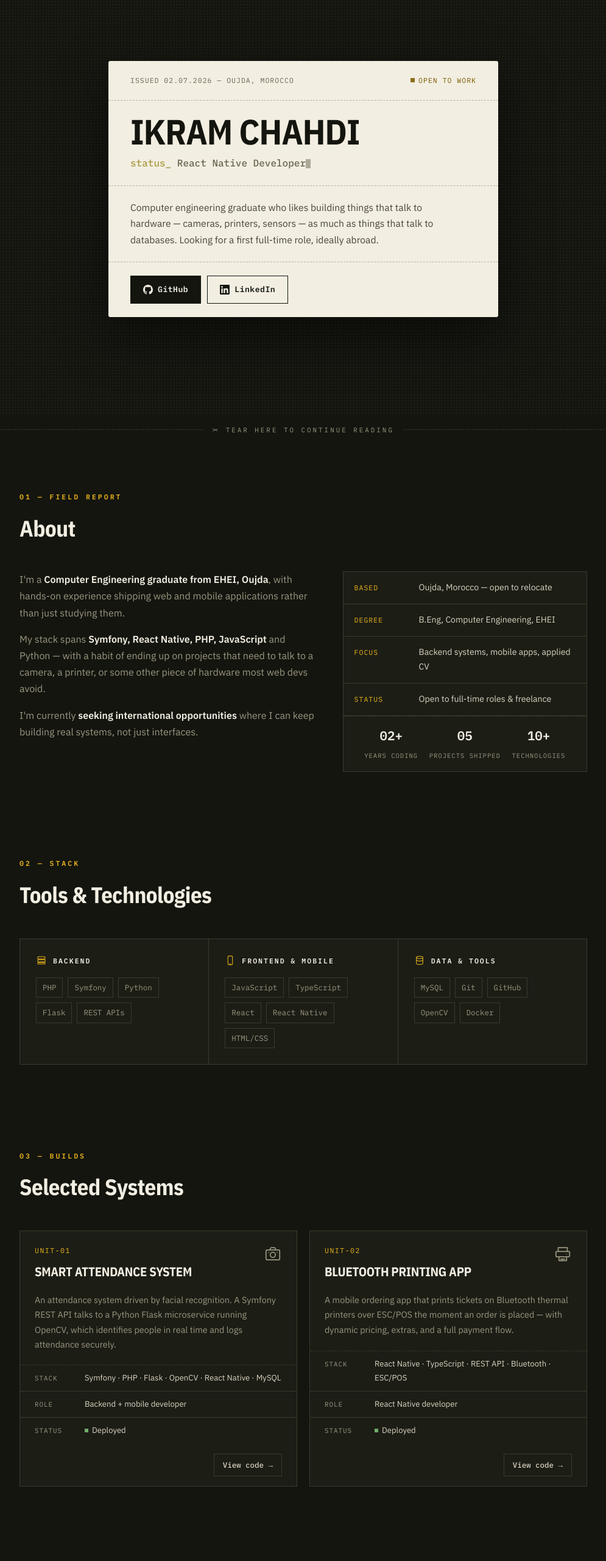
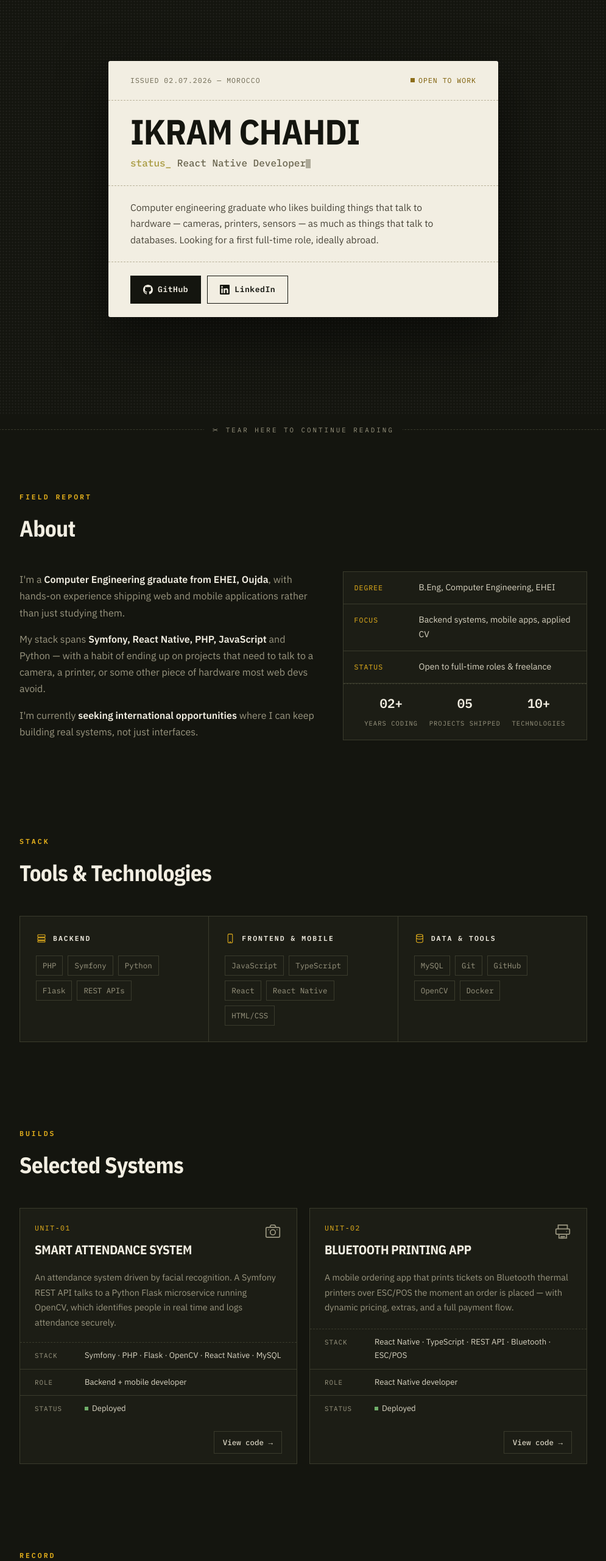
Before and after one commit to ikc20/ikc20.github.io, a plain HTML site: page index.html in a window 1280 px wide. Shown: the part 120-2680 px from the top of the page at 61% size, without its empty margins (142-1137 px from the left). Drawn offline with nearby package versions, Linux system fonts and the light colour scheme.

Commit message:
Tweak content: simplify eyebrows and trim location/role labels
Co-Authored-By: Claude Sonnet 5 <noreply@anthropic.com>

```diff
--- a/index.html
+++ b/index.html
@@ -724,7 +724,7 @@
 <div class="hero-wrap">
   <div class="ticket">
     <div class="ticket-row ticket-issued">
-      <span>Issued 02.07.2026 — Oujda, Morocco</span>
+      <span>Issued 02.07.2026 —  Morocco</span>
       <span class="flag"><span class="sq"></span> Open to work</span>
     </div>
     <div class="ticket-row">
@@ -755,7 +755,7 @@
 
 <!-- ABOUT -->
 <section id="about">
-  <div class="eyebrow">01 — Field report</div>
+  <div class="eyebrow"> Field report</div>
   <h2 class="section-title">About</h2>
   <div class="about-grid fade-up">
     <div class="about-text">
@@ -775,7 +775,6 @@
     </div>
     <div>
       <div class="spec-block">
-        <div class="spec-row"><div class="k">Based</div><div class="v">Oujda, Morocco — open to relocate</div></div>
         <div class="spec-row"><div class="k">Degree</div><div class="v">B.Eng, Computer Engineering, EHEI</div></div>
         <div class="spec-row"><div class="k">Focus</div><div class="v">Backend systems, mobile apps, applied CV</div></div>
         <div class="spec-row"><div class="k">Status</div><div class="v">Open to full-time roles &amp; freelance</div></div>
@@ -791,7 +790,7 @@
 
 <!-- SKILLS -->
 <section id="skills">
-  <div class="eyebrow">02 — Stack</div>
+  <div class="eyebrow"> Stack</div>
   <h2 class="section-title">Tools &amp; Technologies</h2>
   <div class="skills-wrapper fade-up">
     <div class="skill-group">
@@ -838,7 +837,7 @@
 
 <!-- PROJECTS -->
 <section id="projects">
-  <div class="eyebrow">03 — Builds</div>
+  <div class="eyebrow">Builds</div>
   <h2 class="section-title">Selected Systems</h2>
   <div class="projects-grid fade-up">
 
@@ -892,7 +891,7 @@
 
 <!-- EXPERIENCE & EDUCATION -->
 <section id="experience">
-  <div class="eyebrow">04 — Record</div>
+  <div class="eyebrow">Record</div>
   <h2 class="section-title">Education &amp; Experience</h2>
   <div class="log fade-up">
     <div class="log-entry">
@@ -909,7 +908,7 @@
     <div class="log-entry">
       <div class="log-tag">[ROLE]<span class="date">2023</span></div>
       <div>
-        <div class="log-title">Mobile &amp; Backend Developer — Internship</div>
+        <div class="log-title">Mobile &amp; Backend Developer</div>
         <div class="log-org">Smart Attendance Project</div>
         <div class="log-desc">
           Designed and built a full-stack facial recognition attendance system across
@@ -920,7 +919,7 @@
     <div class="log-entry">
       <div class="log-tag">[ROLE]<span class="date">2024</span></div>
       <div>
-        <div class="log-title">React Native Developer — Internship</div>
+        <div class="log-title">React Native Developer </div>
         <div class="log-org">Bluetooth Printing App Project</div>
         <div class="log-desc">
           Built a full mobile ordering and thermal-printing solution in React Native and
@@ -933,7 +932,7 @@
 
 <!-- CONTACT -->
 <section id="contact">
-  <div class="eyebrow">05 — Transmit</div>
+  <div class="eyebrow">Transmit</div>
   <h2 class="section-title">Get in touch</h2>
   <div class="contact-ticket fade-up">
     <div class="contact-grid">
```
